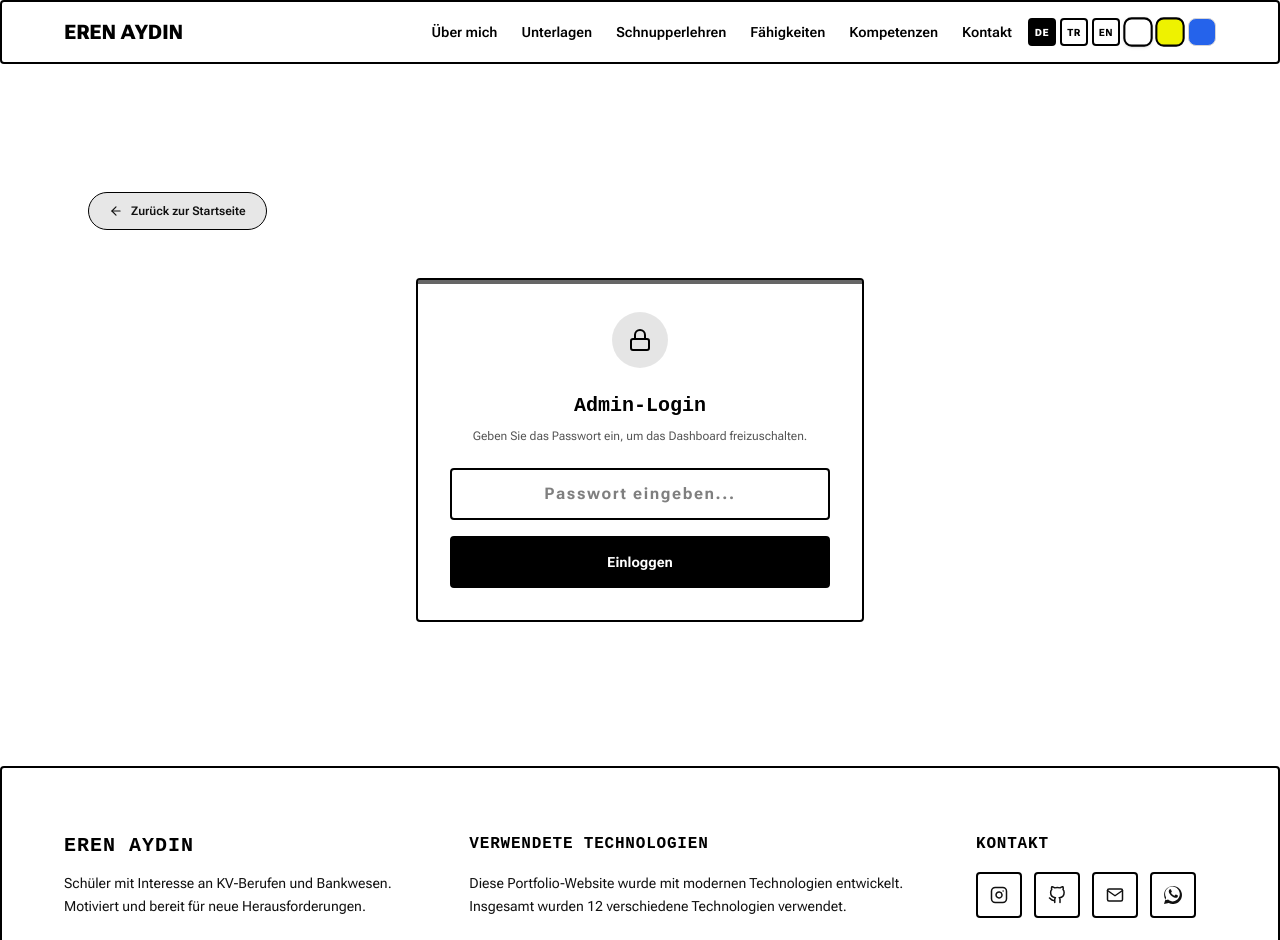
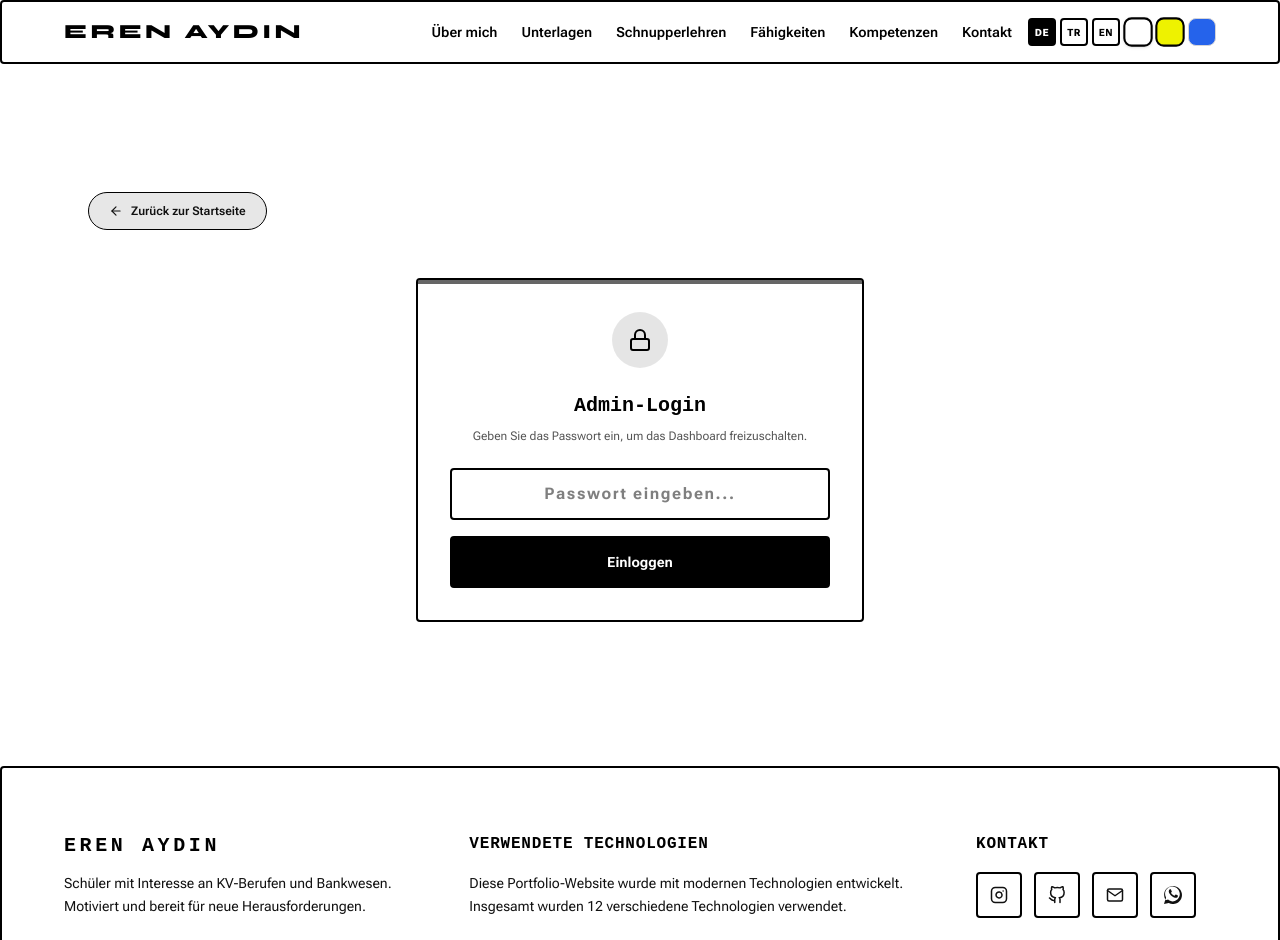
Before and after one commit to xddswi-swiss/lebenslauf, a Next.js app: page /admin in a window 1280 px wide. Shown: the top 940 px of the page. Built offline with nearby package versions, Linux system fonts and the light colour scheme.

Commit message:
Style: Integrate Google Font 'Syne' as the custom logo typeface for 'EREN AYDIN' to create a distinctive brand mark

```diff
--- a/src/app/globals.css
+++ b/src/app/globals.css
@@ -753,3 +753,10 @@ body {
 :root.bw-mode .mobile-drawer .border-t {
   border-color: rgba(0, 0, 0, 0.2) !important;
 }
+
+/* Custom distinctive logo font */
+.font-logo {
+  font-family: var(--font-logo), sans-serif !important;
+  font-weight: 800 !important;
+  letter-spacing: 0.18em !important;
+}
--- a/src/app/layout.tsx
+++ b/src/app/layout.tsx
@@ -1,5 +1,5 @@
 import type { Metadata, Viewport } from "next";
-import { Roboto_Flex, PT_Serif } from "next/font/google";
+import { Roboto_Flex, PT_Serif, Syne } from "next/font/google";
 import "./globals.css";
 import "./bw-mode.css";
 import { ThemeProvider } from "./contexts/ThemeContext";
@@ -14,6 +14,12 @@ const robotoFlex = Roboto_Flex({
 const ptSerif = PT_Serif({
   variable: "--font-serif",
   weight: ["400", "700"],
+  subsets: ["latin"],
+});
+
+const syne = Syne({
+  variable: "--font-logo",
+  weight: ["800"],
   subsets: ["latin"],
 });
 
@@ -37,7 +43,7 @@ export default function RootLayout({
   return (
     <html
       lang="de"
-      className={`${robotoFlex.variable} ${ptSerif.variable} h-full antialiased bw-mode`}
+      className={`${robotoFlex.variable} ${ptSerif.variable} ${syne.variable} h-full antialiased bw-mode`}
       suppressHydrationWarning
     >
       <head />
--- a/src/app/page.tsx
+++ b/src/app/page.tsx
@@ -790,7 +790,7 @@ const PageLoader: React.FC<{ onComplete: () => void }> = ({ onComplete }) => {
           className="flex flex-col items-start"
         >
           <span className="text-[10px] uppercase tracking-[0.3em] text-zinc-500 font-bold mb-1">Portfolio</span>
-          <h2 className="text-xl md:text-2xl font-black tracking-[0.25em] bg-gradient-to-r from-white to-zinc-400 bg-clip-text text-transparent font-sans">
+          <h2 className="text-xl md:text-2xl font-black tracking-[0.25em] bg-gradient-to-r from-white to-zinc-400 bg-clip-text text-transparent font-sans font-logo">
             EREN AYDIN
           </h2>
         </m.div>
--- a/src/components/Footer.tsx
+++ b/src/components/Footer.tsx
@@ -74,7 +74,7 @@ export const Footer: React.FC<FooterProps> = ({ activeColorIndex }) => {
         {/* Column 1: Eren Portfolio */}
         <div className="md:col-span-4 space-y-6 text-left">
           <div>
-            <h3 className="text-xl font-black text-[var(--text-main)] tracking-wider">
+            <h3 className="text-xl font-black text-[var(--text-main)] tracking-wider font-logo">
               EREN AYDIN
             </h3>
             <p className="mt-3 text-sm leading-relaxed text-[var(--text-body)]">
--- a/src/components/Header.tsx
+++ b/src/components/Header.tsx
@@ -148,7 +148,7 @@ export const Header: React.FC<HeaderProps> = ({ activeColorIndex }) => {
             href="#"
             initial={{ opacity: 0, x: -10 }}
             animate={{ opacity: 1, x: 0 }}
-            className="text-xl font-black bg-gradient-to-r from-title-from to-title-to bg-clip-text text-transparent"
+            className="text-xl font-black bg-gradient-to-r from-title-from to-title-to bg-clip-text text-transparent font-logo"
           >
             EREN AYDIN
           </m.a>
@@ -247,7 +247,7 @@ export const Header: React.FC<HeaderProps> = ({ activeColorIndex }) => {
             >
               {/* Drawer Header */}
               <div className="flex items-center justify-between pb-5 border-b border-[var(--glass-border)] mb-6">
-                <span className="text-lg font-black bg-gradient-to-r from-title-from to-title-to bg-clip-text text-transparent">
+                <span className="text-lg font-black bg-gradient-to-r from-title-from to-title-to bg-clip-text text-transparent font-logo">
                   EREN AYDIN
                 </span>
 
```
